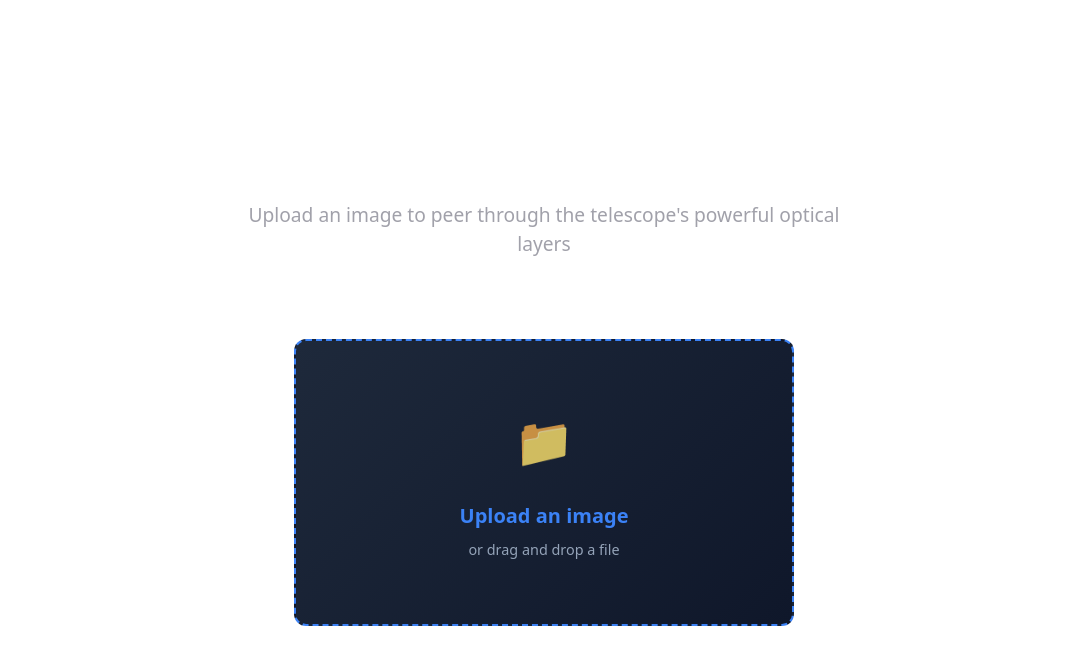
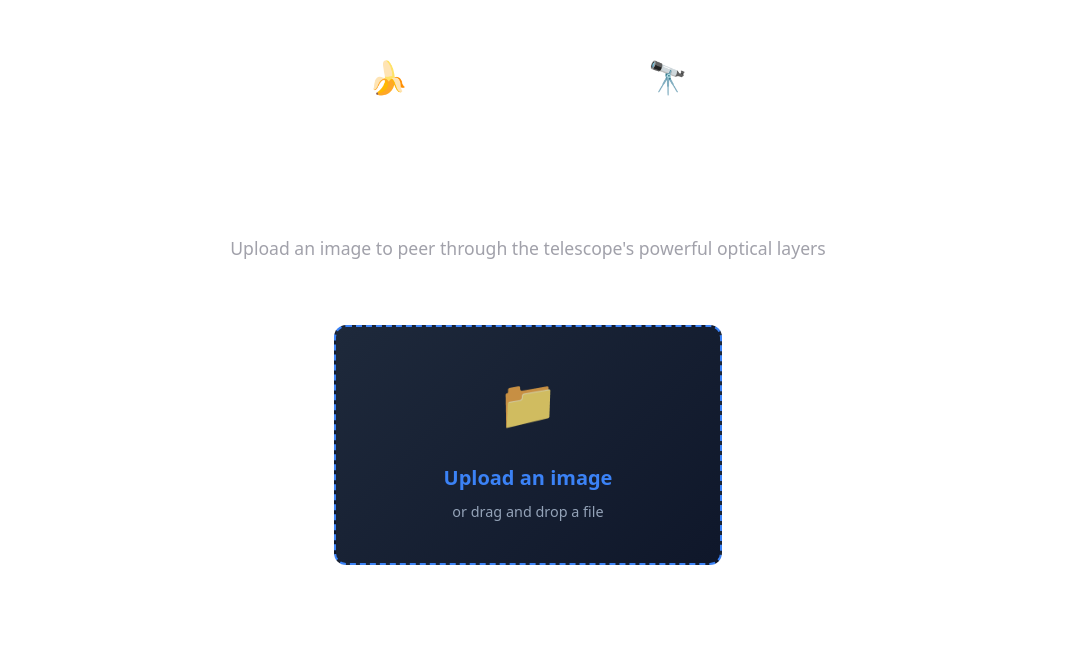
Before and after one commit to Pamu-WIck/nano-banana-telescope, a React (Vite) app: page / in a window 1024 px wide. Shown: the part 104-768 px from the top of the page, 1088 px wide, since content can reach past the window. Built offline with nearby package versions, Linux system fonts and the light colour scheme; no server answers.

Commit message:
refactor app title and enhance responsive styles for various screen sizes

```diff
--- a/src/App.css
+++ b/src/App.css
@@ -429,3 +429,136 @@
     text-align: center;
   }
 }
+
+/* App title styling */
+.app-title {
+  font-size: 2.5rem;
+  font-weight: 700;
+  color: #ffffff;
+  margin: 0 0 1rem 0;
+  line-height: 1.1;
+  text-align: center;
+}
+
+/* Small laptop screens (1024px - 1366px) */
+@media (max-width: 1366px) and (min-width: 769px) {
+  .app {
+    padding: 1.5rem;
+  }
+
+  .app-title {
+    font-size: 2.2rem;
+  }
+
+  .main-title {
+    font-size: 2.8rem;
+  }
+
+  .upload-zone {
+    min-width: 350px;
+    padding: 3rem 2.5rem;
+  }
+
+  .zoom-container {
+    max-width: 600px;
+    height: 450px;
+  }
+
+  .header {
+    margin-bottom: 1.5rem;
+    flex-wrap: wrap;
+    gap: 1rem;
+  }
+
+  .header h1 {
+    font-size: 1.6rem;
+  }
+
+  .zoom-section {
+    max-width: 900px;
+  }
+
+  .history-controls {
+    gap: 0.8rem;
+    padding: 0.4rem;
+  }
+
+  .history-info {
+    font-size: 0.85rem;
+    min-width: 120px;
+  }
+}
+
+/* Very small laptop screens (1024px and below) */
+@media (max-width: 1024px) and (min-width: 769px) {
+  .app {
+    padding: 1rem;
+  }
+
+  .app-title {
+    font-size: 2rem;
+  }
+
+  .main-title {
+    font-size: 2.5rem;
+  }
+
+  .subtitle {
+    font-size: 1.1rem;
+    margin: 0 0 2rem 0;
+  }
+
+  .upload-zone {
+    min-width: 320px;
+    padding: 2.5rem 2rem;
+  }
+
+  .zoom-container {
+    max-width: 500px;
+    height: 375px;
+  }
+
+  .header {
+    flex-direction: column;
+    align-items: center;
+    gap: 1rem;
+    margin-bottom: 1rem;
+  }
+
+  .header h1 {
+    font-size: 1.4rem;
+    text-align: center;
+  }
+
+  .zoom-section {
+    max-width: 100%;
+  }
+
+  .zoom-controls {
+    gap: 0.4rem;
+  }
+
+  .zoom-button {
+    padding: 0.4rem 0.6rem;
+    font-size: 0.9rem;
+    min-width: 35px;
+  }
+
+  .history-controls {
+    flex-wrap: wrap;
+    gap: 0.5rem;
+    justify-content: center;
+  }
+
+  .history-button {
+    padding: 0.4rem 0.8rem;
+    font-size: 0.85rem;
+  }
+
+  .history-info {
+    font-size: 0.8rem;
+    min-width: 100px;
+    order: 3;
+    width: 100%;
+  }
+}
--- a/src/App.tsx
+++ b/src/App.tsx
@@ -428,7 +428,8 @@ function App() {
     <div className="app">
       {!originalImageSrc ? (
         <div className="home-page">
-          <h1 className="main-title">Explore the infinite depths of your images</h1>
+          <h1 className="app-title">🍌 Banana Scope 🔭</h1>
+          <h2 className="main-title">Explore the infinite depths of your images</h2>
           <p className="subtitle">Upload an image to peer through the telescope's powerful optical layers</p>
 
           <div
@@ -457,7 +458,7 @@ function App() {
       ) : (
         <div className="image-view">
           <div className="header">
-            <h1>🍌 Nano Banana Telescope 🔭</h1>
+            <h1>🍌 Banana Scope 🔭</h1>
             <button
               onClick={() => {
                 setOriginalImageSrc('')
```
